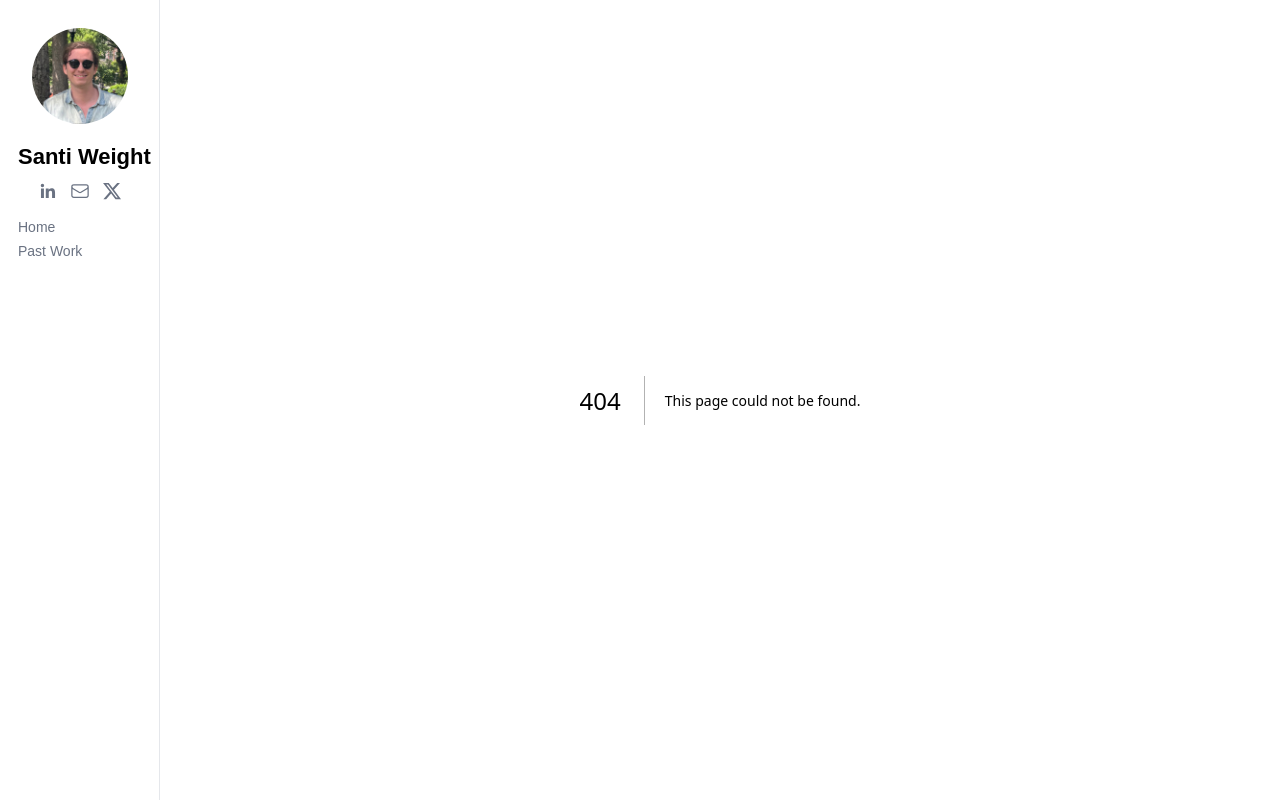
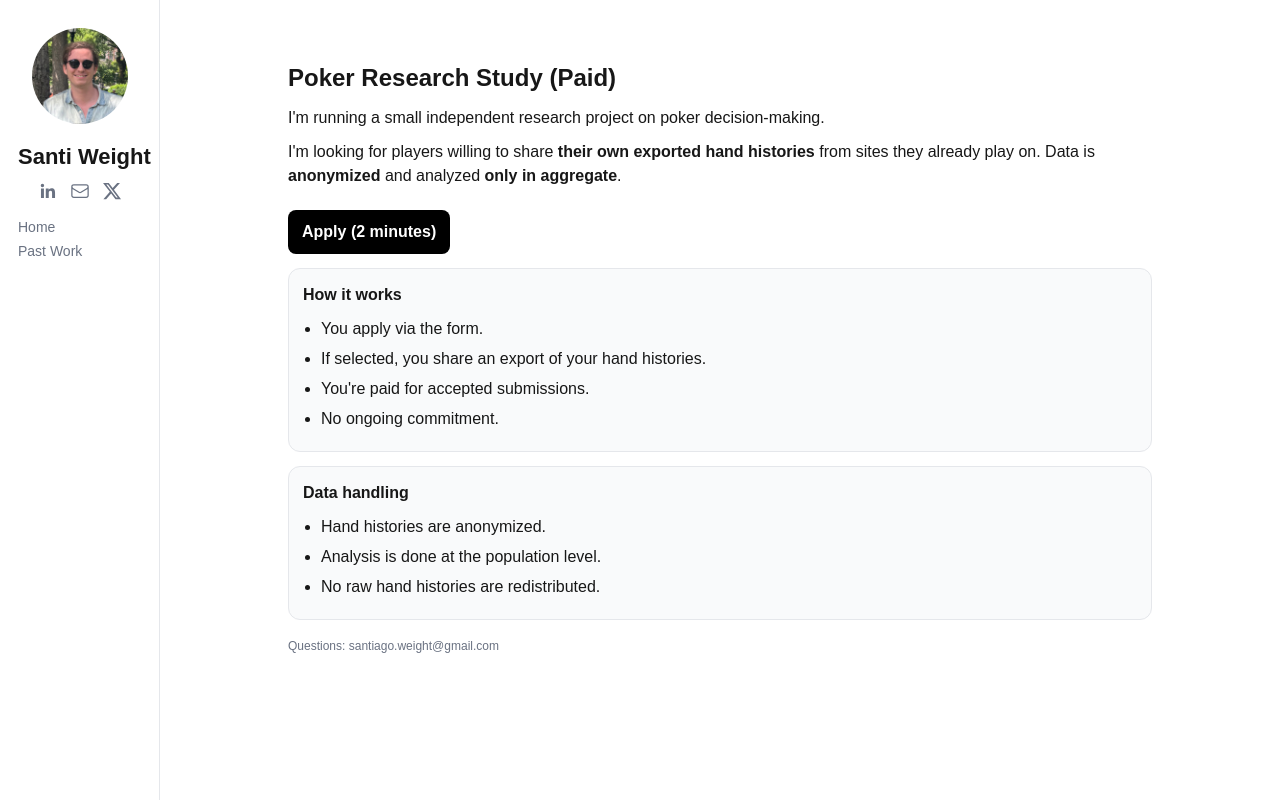
Before and after one commit to santiweight/santiweightdotcom, a Next.js app: page /poker-study in a window 1280 px wide. Before the commit this address had no page. Built offline with nearby package versions, Linux system fonts and the light colour scheme.

Commit message:
Generate Stories for RootLayout

```diff
--- a/src/app/layout.tsx
+++ b/src/app/layout.tsx
@@ -1,6 +1,6 @@
 import type { Metadata } from "next";
 import { Geist, Geist_Mono } from "next/font/google";
-import Sidebar from "@/components/Sidebar";
+import RootLayoutShell from "@/components/RootLayoutShell";
 import "./globals.css";
 
 const geistSans = Geist({
@@ -25,13 +25,10 @@ export default function RootLayout({
 }>) {
   return (
     <html lang="en">
-      <body
-        className={`${geistSans.variable} ${geistMono.variable} antialiased`}
-      >
-        <div className="flex flex-col md:flex-row md:min-h-screen">
-          <Sidebar />
-          <main className="flex-1 min-w-0">{children}</main>
-        </div>
+      <body>
+        <RootLayoutShell className={`${geistSans.variable} ${geistMono.variable} antialiased`}>
+          {children}
+        </RootLayoutShell>
       </body>
     </html>
   );
--- /dev/null
+++ b/src/app/photos/page.tsx
@@ -0,0 +1,89 @@
+"use client";
+
+import Image from "next/image";
+import { useState } from "react";
+import Header from "@/components/Header";
+import Lightbox from "@/components/Lightbox";
+
+const hollisPhotos = [
+  { src: "/images/01227BF8-A050-48FC-B9EE-76EDF698FFDC_1_105_c.jpeg", alt: "Hollis on the table" },
+  { src: "/images/3E443F55-738C-4A8D-88B6-CE7F834E33A4_1_105_c.jpeg", alt: "Hollis in a box" },
+  { src: "/images/9D4548B5-151D-4D10-ABBA-D05BFC316787_4_5005_c.jpeg", alt: "Hollis close-up" },
+  { src: "/images/483FB70E-9DDB-4687-B3CA-AEAD26DC0E25_1_105_c.jpeg", alt: "Hollis" },
+  { src: "/images/5138DADA-E105-4B83-A94C-A640BA4D4C37_1_102_o.jpeg", alt: "Hollis" },
+  { src: "/images/61B32F35-AF3A-438B-8D9B-8420D6C863A0_1_105_c.jpeg", alt: "Hollis" },
+  { src: "/images/671BD180-FEAF-4A3C-A01B-2EE03BABF725_1_102_o.jpeg", alt: "Hollis" },
+  { src: "/images/B9E7F828-BB35-4D5F-9F25-EC51908127D8_1_105_c.jpeg", alt: "Hollis" },
+  { src: "/images/F5B05C4B-914B-4F54-AE4C-C9931318CBB8_1_102_o.jpeg", alt: "Hollis" },
+];
+
+const santiPhotos = [
+  { src: "/images/profile.jpeg", alt: "Santi with Hollis" },
+  { src: "/images/66E4DA83-467C-45FA-8B6F-16F107AD3B69_4_5005_c.jpeg", alt: "Santi hiking" },
+  { src: "/images/D4F86417-7DCC-4086-8839-33C784FA0CCE_4_5005_c.jpeg", alt: "Santi on mountain" },
+  { src: "/images/16F20F90-A63A-4725-A9E0-A3AA1607E2F8_1_105_c.jpeg", alt: "Santi" },
+];
+
+export default function PhotosPage() {
+  const [selectedPhoto, setSelectedPhoto] = useState<{ src: string; alt: string } | null>(null);
+
+  return (
+    <>
+      <div className="max-w-[900px] mx-auto px-[18px] py-7 pb-12">
+        <Header variant="page" />
+
+        <h2 className="text-[24px] font-bold mb-6">Photos</h2>
+
+        <section className="mb-8">
+          <h3 className="text-lg font-semibold mb-4">Hollis</h3>
+          <div className="grid grid-cols-2 sm:grid-cols-3 gap-3">
+            {hollisPhotos.map((photo, i) => (
+              <button
+                key={i}
+                className="aspect-square relative rounded-lg overflow-hidden cursor-pointer hover:opacity-90 transition-opacity"
+                onClick={() => setSelectedPhoto(photo)}
+              >
+                <Image
+                  src={photo.src}
+                  alt={photo.alt}
+                  fill
+                  className="object-cover"
+                  sizes="(max-width: 640px) 50vw, 33vw"
+                />
+              </button>
+            ))}
+          </div>
+        </section>
+
+        <section>
+          <h3 className="text-lg font-semibold mb-4">Santi</h3>
+          <div className="grid grid-cols-2 sm:grid-cols-3 gap-3">
+            {santiPhotos.map((photo, i) => (
+              <button
+                key={i}
+                className="aspect-square relative rounded-lg overflow-hidden cursor-pointer hover:opacity-90 transition-opacity"
+                onClick={() => setSelectedPhoto(photo)}
+              >
+                <Image
+                  src={photo.src}
+                  alt={photo.alt}
+                  fill
+                  className="object-cover"
+                  sizes="(max-width: 640px) 50vw, 33vw"
+                />
+              </button>
+            ))}
+          </div>
+        </section>
+      </div>
+
+      {selectedPhoto && (
+        <Lightbox
+          src={selectedPhoto.src}
+          alt={selectedPhoto.alt}
+          onClose={() => setSelectedPhoto(null)}
+        />
+      )}
+    </>
+  );
+}
--- /dev/null
+++ b/src/app/poker-study/page.tsx
@@ -0,0 +1,69 @@
+import type { Metadata } from "next";
+import Header from "@/components/Header";
+
+export const metadata: Metadata = {
+  title: "Poker Research Study (Paid)",
+  description:
+    "Paid poker research study — share your own exported hand histories. Anonymous, aggregate analysis only.",
+};
+
+export default function PokerStudyPage() {
+  return (
+    <div className="max-w-[900px] mx-auto px-[18px] py-7 pb-12">
+      <Header variant="page" />
+
+      <h2 className="text-[24px] font-bold mb-2.5">
+        Poker Research Study (Paid)
+      </h2>
+
+      <p className="my-2.5">
+        I&apos;m running a small independent research project on poker
+        decision-making.
+      </p>
+
+      <p className="my-2.5">
+        I&apos;m looking for players willing to share{" "}
+        <strong>their own exported hand histories</strong> from sites they
+        already play on. Data is <strong>anonymized</strong> and analyzed{" "}
+        <strong>only in aggregate</strong>.
+      </p>
+
+      <a
+        className="inline-block px-3.5 py-2.5 rounded-lg bg-black text-white font-semibold mt-3 hover:opacity-90 transition-opacity"
+        href="https://docs.google.com/forms/d/e/1FAIpQLScMRZUSohAKfHBzHFQ8--vs48q-9cucxN9VgCjeRcJZFWLj7Q/viewform"
+        target="_blank"
+        rel="noopener noreferrer"
+      >
+        Apply (2 minutes)
+      </a>
+
+      <div className="border border-gray-200 rounded-xl p-3.5 mt-3.5 bg-gray-50">
+        <strong>How it works</strong>
+        <ul className="mt-2.5 pl-[18px] list-disc">
+          <li className="my-1.5">You apply via the form.</li>
+          <li className="my-1.5">
+            If selected, you share an export of your hand histories.
+          </li>
+          <li className="my-1.5">You&apos;re paid for accepted submissions.</li>
+          <li className="my-1.5">No ongoing commitment.</li>
+        </ul>
+      </div>
+
+      <div className="border border-gray-200 rounded-xl p-3.5 mt-3.5 bg-gray-50">
+        <strong>Data handling</strong>
+        <ul className="mt-2.5 pl-[18px] list-disc">
+          <li className="my-1.5">Hand histories are anonymized.</li>
+          <li className="my-1.5">Analysis is done at the population level.</li>
+          <li className="my-1.5">No raw hand histories are redistributed.</li>
+        </ul>
+      </div>
+
+      <p className="mt-[18px] text-xs text-gray-500">
+        Questions:{" "}
+        <a href="mailto:santiago.weight@gmail.com" className="text-gray-500 hover:text-gray-700">
+          santiago.weight@gmail.com
+        </a>
+      </p>
+    </div>
+  );
+}
--- /dev/null
+++ b/src/components/RootLayoutShell.tsx
@@ -0,0 +1,21 @@
+import React from "react";
+import Sidebar from "@/components/Sidebar";
+
+export interface RootLayoutShellProps {
+  children?: React.ReactNode;
+  /** CSS class names applied to the outer wrapper (replaces body-level font vars) */
+  className?: string;
+}
+
+/** Presentational shell — sidebar + main content area, no html/body tags. */
+export default function RootLayoutShell({
+  children,
+  className = "",
+}: RootLayoutShellProps) {
+  return (
+    <div className={`flex flex-col md:flex-row md:min-h-screen ${className}`.trim()}>
+      <Sidebar />
+      <main className="flex-1 min-w-0">{children}</main>
+    </div>
+  );
+}
```
Also changed, not shown: 1 other file (tests, documents, lock files or other folders).
